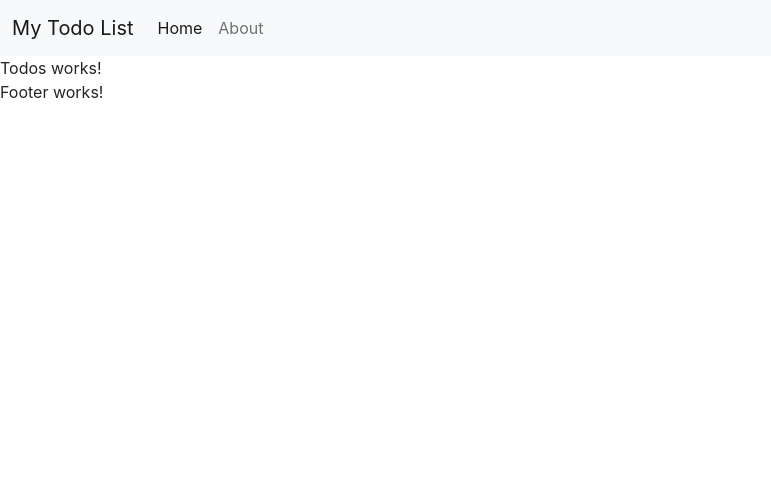
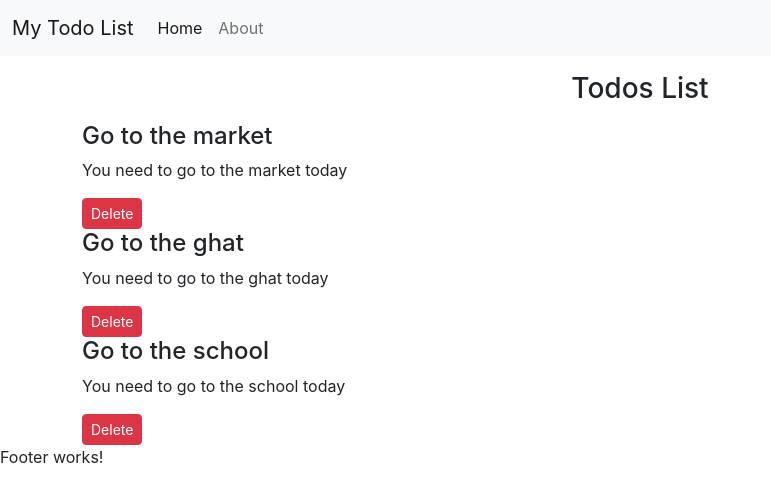
Before and after one commit to rajat-tomar/react-todo, a React (Create React App) app: page / in a window 1280 px wide. Shown: the top 502 px of the page, without its empty margins (0-771 px from the left). Built offline with nearby package versions, Linux system fonts and the light colour scheme.

Commit message:
Use map to render individual todo item with title, desc and button to delete

```diff
--- a/src/App.js
+++ b/src/App.js
@@ -4,11 +4,32 @@
 import {Footer} from "./components/Footer";
 
 function App() {
+    const onDelete = (todo) => {
+        console.log("I am onDelete of todo: ", todo);
+    }
+
+    let todos = [
+        {
+            sno: 1,
+            title: "Go to the market",
+            desc: "You need to go to the market today",
+        },
+        {
+            sno: 2,
+            title: "Go to the ghat",
+            desc: "You need to go to the ghat today",
+        },
+        {
+            sno: 3,
+            title: "Go to the school",
+            desc: "You need to go to the school today",
+        }
+    ];
     return (
         <>
             <Header title="My Todo List" searchBar={false}/>
-            <Todos />
-            <Footer />
+            <Todos todos={todos} onDelete={onDelete}/>
+            <Footer/>
         </>
     );
 }
--- a/src/components/TodoItem.js
+++ b/src/components/TodoItem.js
@@ -1,9 +1,13 @@
 import React from 'react';
 
-export const TodoItem = () => {
+export const TodoItem = ({todo, onDelete}) => {
     return (
         <div>
-            Todo works!
+            <h4>{todo.title}</h4>
+            <p>{todo.desc}</p>
+            <button className="btn btn-sm btn-danger" onClick={() => {
+                onDelete(todo)
+            }}>Delete</button>
         </div>
     )
 }
--- a/src/components/Todos.js
+++ b/src/components/Todos.js
@@ -1,9 +1,13 @@
 import React from 'react';
+import {TodoItem} from "./TodoItem";
 
-export const Todos = () => {
+export const Todos = (props) => {
     return (
-        <div>
-            Todos works!
+        <div className="container">
+            <h3 className="text-center my-3">Todos List</h3>
+            {props.todos.map((todo) => {
+                return <TodoItem todo={todo} key={todo.sno} onDelete={props.onDelete}/>
+            })}
         </div>
     )
 }
```
